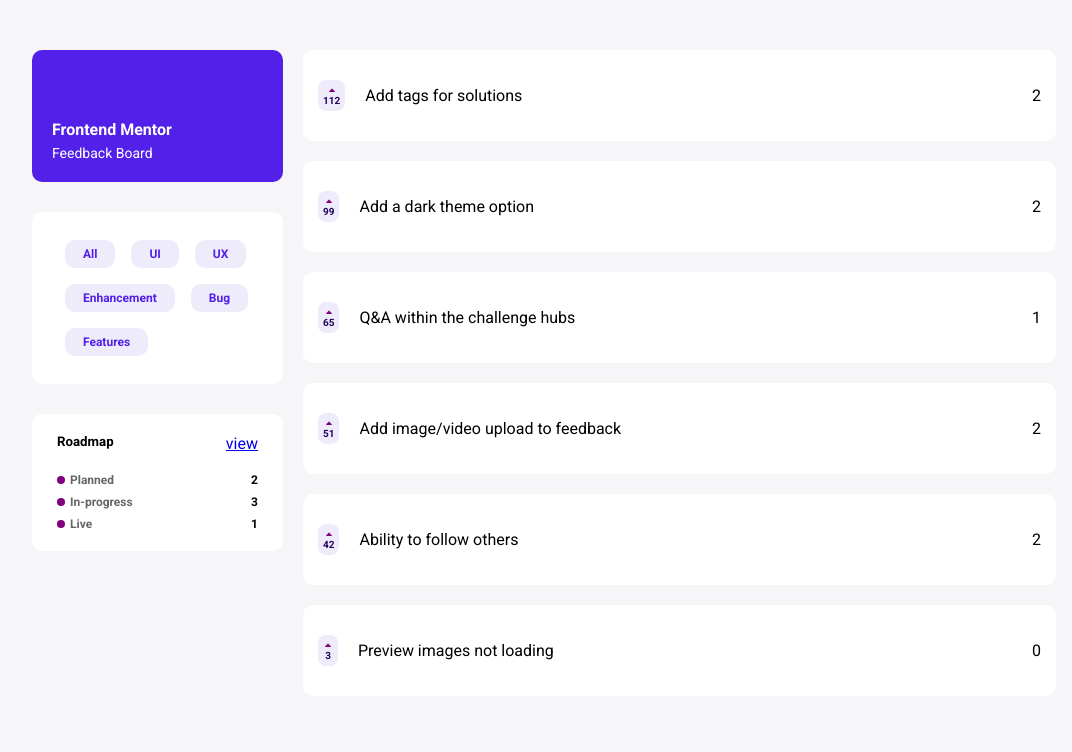
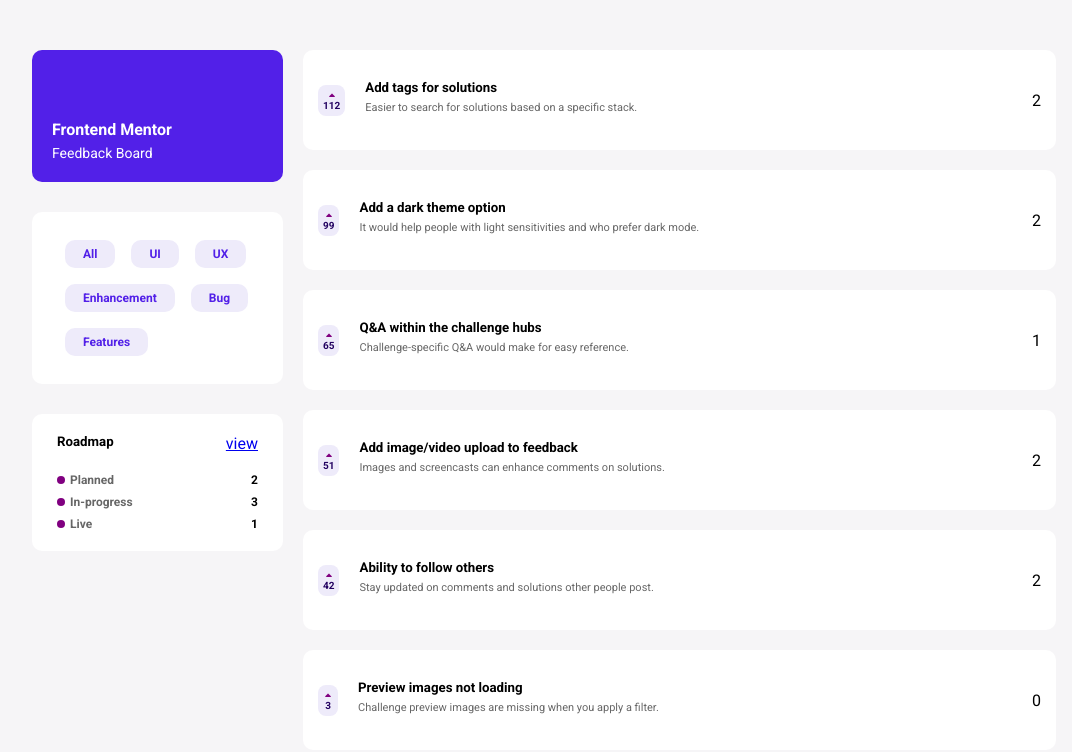
Before and after one commit to Phenol2/product-feedback-app, a React (Vite) app: page / in a window 1280 px wide. Shown: the top 752 px of the page, without its empty margins (96-1168 px from the left). Built offline with nearby package versions, Linux system fonts and the light colour scheme.

Commit message:
starting from where i stopped on saturday

```diff
--- a/src/components/Product/Product.jsx
+++ b/src/components/Product/Product.jsx
@@ -3,7 +3,7 @@
 
 import {FaCaretUp} from "react-icons/fa"
 
-const Product = ({ upvotes, comments, title }) => {
+const Product = ({ upvotes, comments, title, description }) => {
   let commentLength = (comments?.length) ? (comments?.length) : 0
 
 
@@ -13,7 +13,10 @@
       <FaCaretUp />
         {upvotes}
       </Upvotes>
-      <Details>{ title}</Details>
+      <Details>
+        <h5>{title}</h5>
+        <p>{ description}</p>
+      </Details>
       <Comments>
         { commentLength }
       </Comments>
--- a/src/components/Product/Product.styled.js
+++ b/src/components/Product/Product.styled.js
@@ -29,6 +29,14 @@
 
 export const Details = styled.div`
     flex: 1;
+
+
+    & > p{
+        font-size: 11px;
+        padding-block: 6px;
+        color: rgba(0, 0, 0, 0.6);
+        font-weight: light;
+    }
 `
 
 export const Comments = styled.div`
```
